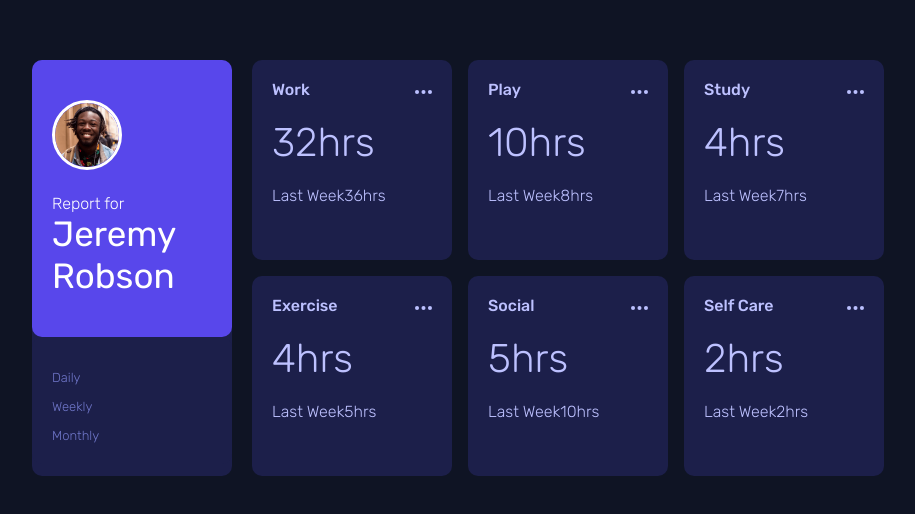
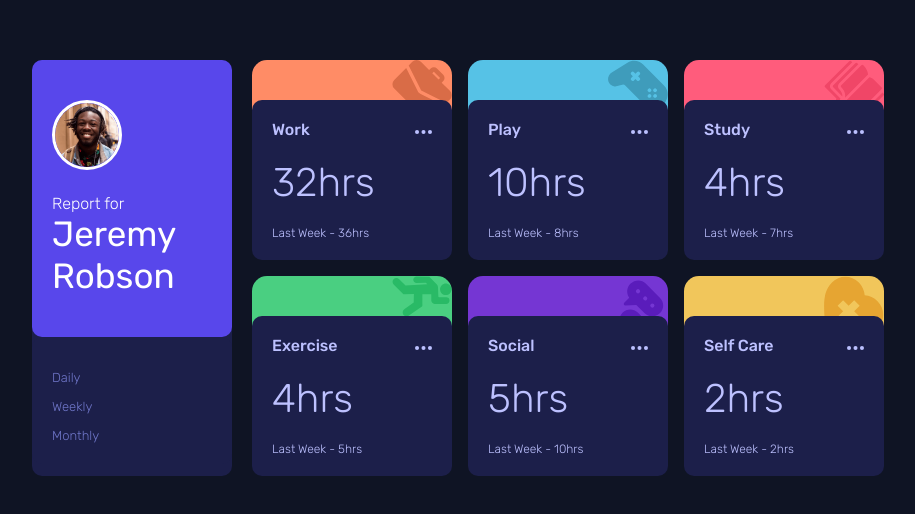
Before and after one commit to tomito26/time-tracking-dashboard, a React (Create React App) app: page / in a window 1280 px wide. Shown: the part 132-646 px from the top of the page, without its empty margins (192-1107 px from the left). Built offline with nearby package versions, Linux system fonts and the light colour scheme.

Commit message:
added a background image and different background-colors for the header of the different activitie

```diff
--- a/src/components/Duration.js
+++ b/src/components/Duration.js
@@ -1,16 +1,25 @@
-import ellipsis from '../images/icon-ellipsis.svg'
+import ellipsis from '../images/icon-ellipsis.svg';
+import exercise from '../images/icon-exercise.svg';
+import play from '../images/icon-play.svg';
+import selfcare from '../images/icon-self-care.svg';
+import social from '../images/icon-social.svg';
+import study from '../images/icon-study.svg';
+import work from '../images/icon-work.svg';
 
 const Duration = ({ timeDuration }) =>{
-    console.log(timeDuration.timeframes)
+
+
     return(
-    <div className="card">
+        <div className="wrapper">
+            <div className="card-body">
                 <div className="activity-header">
                     <h3>{timeDuration.title}</h3>
                     <img src={ellipsis} alt="ellipsis" />
                 </div>
                 <div className="activity-body">
                     <p className="current">{timeDuration.timeframes.weekly.current}hrs</p>
-            <p className="previous">Last Week{timeDuration.timeframes.weekly.previous}hrs</p>
+                    <p className="previous">Last Week - {timeDuration.timeframes.weekly.previous}hrs</p>
+                </div>
             </div>
         </div>
     );
--- a/src/index.css
+++ b/src/index.css
@@ -81,10 +81,55 @@ header{
 
 
 }
-.card{
+.wrapper{
+  background-color: hsl(15, 100%, 70%);
+  background-image: url(./images/icon-work.svg);
+  background-repeat: no-repeat;
+  background-position-x: right;
+  background-size: 60px;
+  border-radius: 15px;
+}
+.wrapper:nth-child(2){
+    background-color: hsl(195, 74%, 62%);
+    background-image: url(./images/icon-play.svg);
+    background-repeat: no-repeat;
+    background-position-x: right;
+    background-size: 60px;
+}
+.wrapper:nth-child(3){
+  background-color: hsl(348, 100%, 68%);
+  background-image: url(./images/icon-study.svg);
+  background-size: 60px;
+  background-repeat: no-repeat;
+  background-position-x: right;
+}
+.wrapper:nth-child(4){
+  background-color: hsl(145, 58%, 55%);
+  background-image: url(./images/icon-exercise.svg);
+  background-size: 60px;
+  background-repeat: no-repeat;
+  background-position-x: right;
+}
+.wrapper:nth-child(5){
+  background-color: hsl(264, 64%, 52%);
+  background-image: url(./images/icon-social.svg);
+  background-size: 60px;
+  background-repeat: no-repeat;
+  background-position-x: right;
+}
+.wrapper:nth-child(6){
+  background-color:  hsl(43, 84%, 65%);
+  background-image: url(./images/icon-self-care.svg);
+  background-size: 60px;
+  background-repeat: no-repeat;
+  background-position-x: right;
+}
+
+.card-body{
   background-color: hsl(235, 46%, 20%);
   border-radius: 10px;
   padding: 20px;
+  margin-top: 40px;
 }
 .activity-header{
   display: flex;
@@ -94,6 +139,9 @@ header{
   height: 4px;
   object-fit: cover;
   margin-top: 10px;
+}
+.activity-header img:hover{
+  cursor: pointer;
 }
 .activity-header h3{
   font-family: 'Rubik', sans-serif;
@@ -112,5 +160,6 @@ header{
   color: hsl(236, 100%, 87%);
   font-family: 'Rubik', sans-serif;
   margin-top: 20px;
+  font-size: 12px;
 
 }
```
Lines whose indentation alone changed are shown as unchanged.
